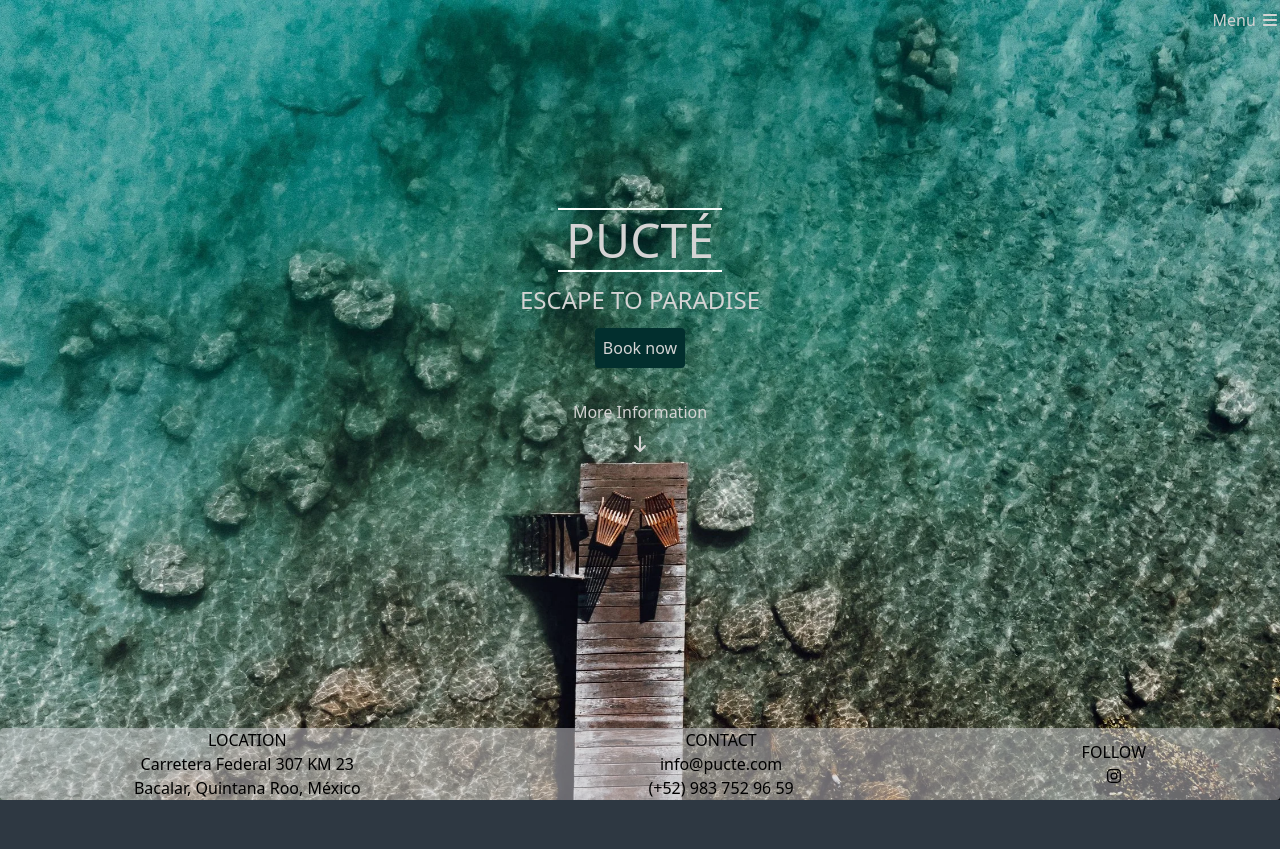
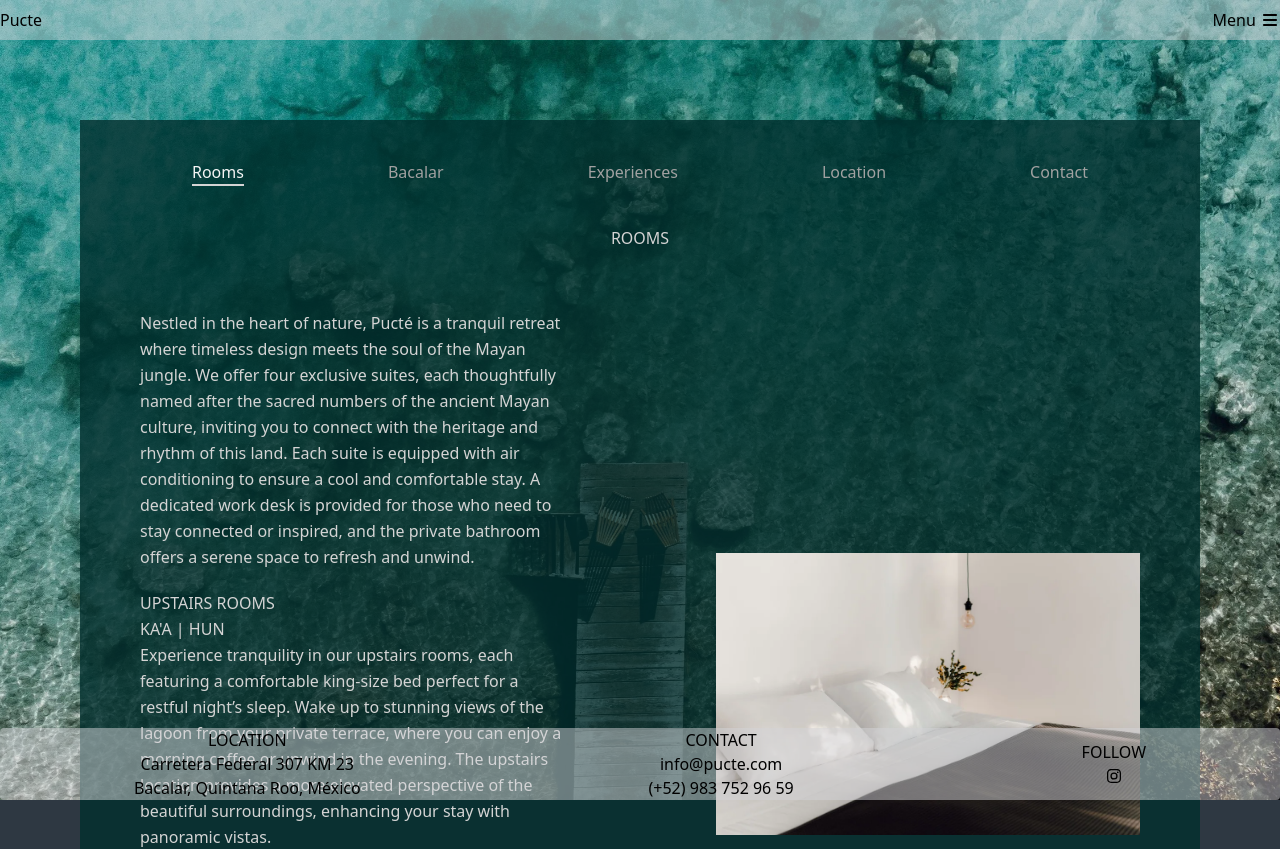
Before and after one commit to Panchita1989/pucte, a React (Vite) app: page /rooms in a window 1280 px wide. Shown: the top 849 px of the page. Before the commit the page ends 800 px from the top, so only its background shows below. Built offline with nearby package versions, Linux system fonts and the light colour scheme.

Commit message:
added routing to pages

```diff
--- a/src/App.jsx
+++ b/src/App.jsx
@@ -2,7 +2,7 @@ import { useState } from 'react'
 import reactLogo from './assets/react.svg'
 import viteLogo from '/vite.svg'
 import { BrowserRouter, Route, Routes } from 'react-router-dom'
-
+import Header from './components/header.jsx'
 import Banner from './components/banner.jsx'
 import Footer from './components/footer.jsx'
 import Rooms from './components/rooms.jsx'
@@ -17,16 +17,15 @@ function App() {
 
   return (
     <>
-
-
+      <Header />
       <Routes>
+        <Route path='/' element= {<Banner />} />
         <Route path='/rooms' element={<Rooms />}/>
         <Route path='/bacalar' element={<Bacalar />}/>
         <Route path='/experiences' element={<Experiences />} />
         <Route path='/location' element={<Location />} />
         <Route path='/contact' element={<Contact />} />
       </Routes>
-      <Banner />
       <Footer />
     </>
   )
--- a/src/components/banner.jsx
+++ b/src/components/banner.jsx
@@ -1,65 +1,25 @@
-import { useState } from "react";
-import { useRef } from "react";
-import { useEffect } from "react";
-import { useLayoutEffect } from "react";
-import Header from './header.jsx'
+
+import { useNavigate } from "react-router-dom";
 import Button from './button.jsx'
 import ScrollToButton from './scrollToButton.jsx'
-import Rooms from './rooms.jsx'
 
 
 export default function Banner(){
-    const [showInfo, setShowInfo] = useState(false)
-    const[showHeader, setShowHeader] = useState(false)
-    const infoRef = useRef()
-    const topRef = useRef()
+    const navigate = useNavigate()
 
 
     const handleShowMore = () =>{
-        setShowInfo(true)
-        setShowHeader(true)
-        infoRef.current.scrollIntoView({ behavior: 'smooth' })
+        navigate('/rooms')
+
     }
-
-    useEffect(()=>{
-        if(showInfo &&  infoRef.current){
-            infoRef.current.scrollIntoView({ behavior: "smooth" })
-        }
-
-    },[showInfo])
-
-
-    useEffect(() =>{
-       if(!topRef.current)return
-
-        const observer = new IntersectionObserver(
-            ([entry]) => {
-                if(entry.isIntersecting){
-                    setShowHeader(false)
-                }
-                if(!entry.isIntersecting){
-                    setShowHeader(true)
-                }
-            },
-
-        )
-        observer.observe(topRef.current)
-        return () => observer.disconnect()
-
-    },[])
-
 
     return(
         <>
-        <Header show={showHeader} />
-        <section ref={topRef} className='banner text-neutral-300 mt-40 p-2 flex flex-col justify-center items-center gap-3'>
+        <section className='banner text-neutral-300 mt-40 p-2 flex flex-col justify-center items-center gap-3'>
             <h1 className='h1 text-5xl p-2 h1-animate'>PUCTÉ</h1>
             <p className='banner-content text-2xl content-animate'>ESCAPE TO PARADISE</p>
             <Button className='banner-content bg-teal-950 active:bg-neutral-300 active:text-teal-950 xl:hover:bg-neutral-300 xl:hover:text-teal-950 p-2 rounded content-animate md:hover:cursor-pointer' content='Book now' />
-            <ScrollToButton showInfo={showInfo} handleShowMore={handleShowMore}/>
-        </section>
-        <section>
-            <Rooms infoRef={infoRef} showInfo={showInfo}/>
+            <ScrollToButton handleShowMore={handleShowMore}/>
         </section>
         </>
     )
--- a/src/components/experiences.jsx
+++ b/src/components/experiences.jsx
@@ -1,10 +1,9 @@
-
-
-import React from 'react'
+import NavBar from './navBar.jsx'
 
 function Experiences() {
   return (
     <div>
+       <NavBar />
       <h1>This are our Experiences</h1>
     </div>
   )
--- a/src/components/header.jsx
+++ b/src/components/header.jsx
@@ -1,24 +1,37 @@
 import React from 'react'
 import SideBar from './sidebar.jsx'
+import { Link } from "react-router-dom";
+import { useEffect } from "react";
+import { useLocation } from 'react-router-dom'
 import { FontAwesomeIcon } from '@fortawesome/react-fontawesome';
 import { faBars } from '@fortawesome/free-solid-svg-icons';
 
 
 
-export default function Header({show}) {
+export default function Header() {
     const[visible, setVisible] = React.useState(false)
+    const[show, setShow] = React.useState(false)
+
+    const {pathname} = useLocation()
 
 
     const toggleSideBar = () => {
         setVisible(prev => !prev)
     }
+    useEffect(() => {
+        if(pathname !== '/'){
+            setShow(true)
+        }else{
+            setShow(false)
+        }
+    }, [pathname])
 
 
     return(
         <header  className={`sticky top-0 header flex ${
                     show ? 'justify-between bg-zinc-300/50 text-black' : 'justify-end  text-neutral-300'
                     } items-center h-10`}>
-            {show && <h1>Pucte</h1>}
+            {show && <Link to='/'><h1>Pucte</h1></Link>}
             <div onClick={toggleSideBar}>Menu <FontAwesomeIcon icon={faBars} /></div>
             <SideBar visible={visible}  />
         </header>
--- a/src/components/navBar.jsx
+++ b/src/components/navBar.jsx
@@ -1,13 +1,31 @@
-import {Link} from 'react-router-dom'
+import {Link, useLocation} from 'react-router-dom'
+import {useState, useEffect} from 'react'
 
-export default function NavBar({navMenu}) {
+
+export default function NavBar() {
+
+    const navMenu = ['Rooms', 'Bacalar', 'Experiences', 'Location', 'Contact']
+    const[active, setActive] = useState('')
+
+    const {pathname} = useLocation()
+
+    useEffect(() =>{
+        if(pathname !== '/'){
+            setActive(pathname.replace('/', ''))
+        }
+    }, [pathname])
 
     return(
         <nav className='p-10'>
             <ul className='flex flex-row justify-around'>
                 {navMenu.map(e => {
-                   return <li key={e}>
-                        <Link to={`/${e.toLowerCase()}`}>
+                   const lower = e.toLowerCase()
+                   const isActive = active === lower
+                   return <li className={`${
+                        isActive ? 'border-b-2 border-neutral-300 text-neutral-100' : 'text-neutral-400 hover:text-neutral-200'
+                        } transition-all duration-200`}
+                         key={e}>
+                        <Link  to={`/${e.toLowerCase()}`}>
                             {e}
                         </Link>
                     </li>
--- a/src/components/rooms.jsx
+++ b/src/components/rooms.jsx
@@ -4,15 +4,13 @@ import NavBar from './navBar.jsx'
 import Button from './button.jsx'
 
 
-export default function Rooms({showInfo, infoRef}) {
 
-    const navMenu = ['Rooms', 'Bacalar', 'Experiences', 'Location', 'Contact']
+export default function Rooms() {
 
     return(
         <>
-        {showInfo &&(
-            <section ref={infoRef} className='mt-100 pt-10 mb-30 bg-teal-950/80 text-neutral-300'>
-                <NavBar navMenu={navMenu}/>
+            <section className='md:m-20 bg-teal-950/80 text-neutral-300'>
+                <NavBar />
                 <CardLeft title='ROOMS' img='src/assets/images/rooms.webp'>
                             <p className='mb-5'>Nestled in the heart of nature, Pucté is a tranquil retreat where timeless
                                 design meets the soul of the Mayan jungle. We offer four exclusive suites,
@@ -54,7 +52,7 @@ export default function Rooms({showInfo, infoRef}) {
                         of adventure, kayaks and paddleboards are available to explore the lagoon at
                         your own rhythm, guided only by the sound of nature.</p>
                 </CardRight>
-            </section>)}
+            </section>
         </>
 
     )
--- a/src/components/scrollToButton.jsx
+++ b/src/components/scrollToButton.jsx
@@ -1,6 +1,7 @@
 import Button from './button.jsx'
 import { FontAwesomeIcon } from '@fortawesome/react-fontawesome';
 import { faArrowDown } from '@fortawesome/free-solid-svg-icons';
+import { Link } from "react-router-dom";
 
 
 
```
